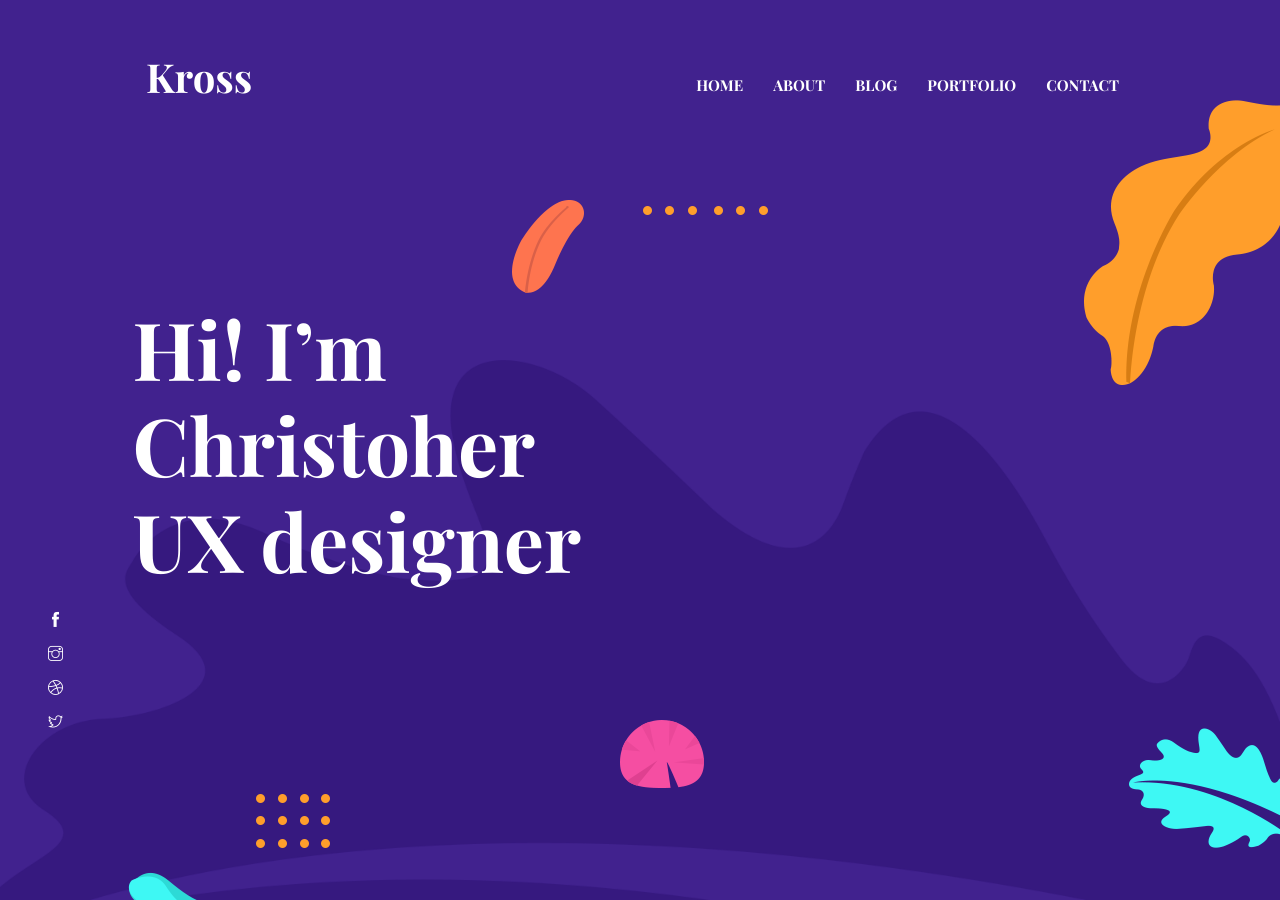
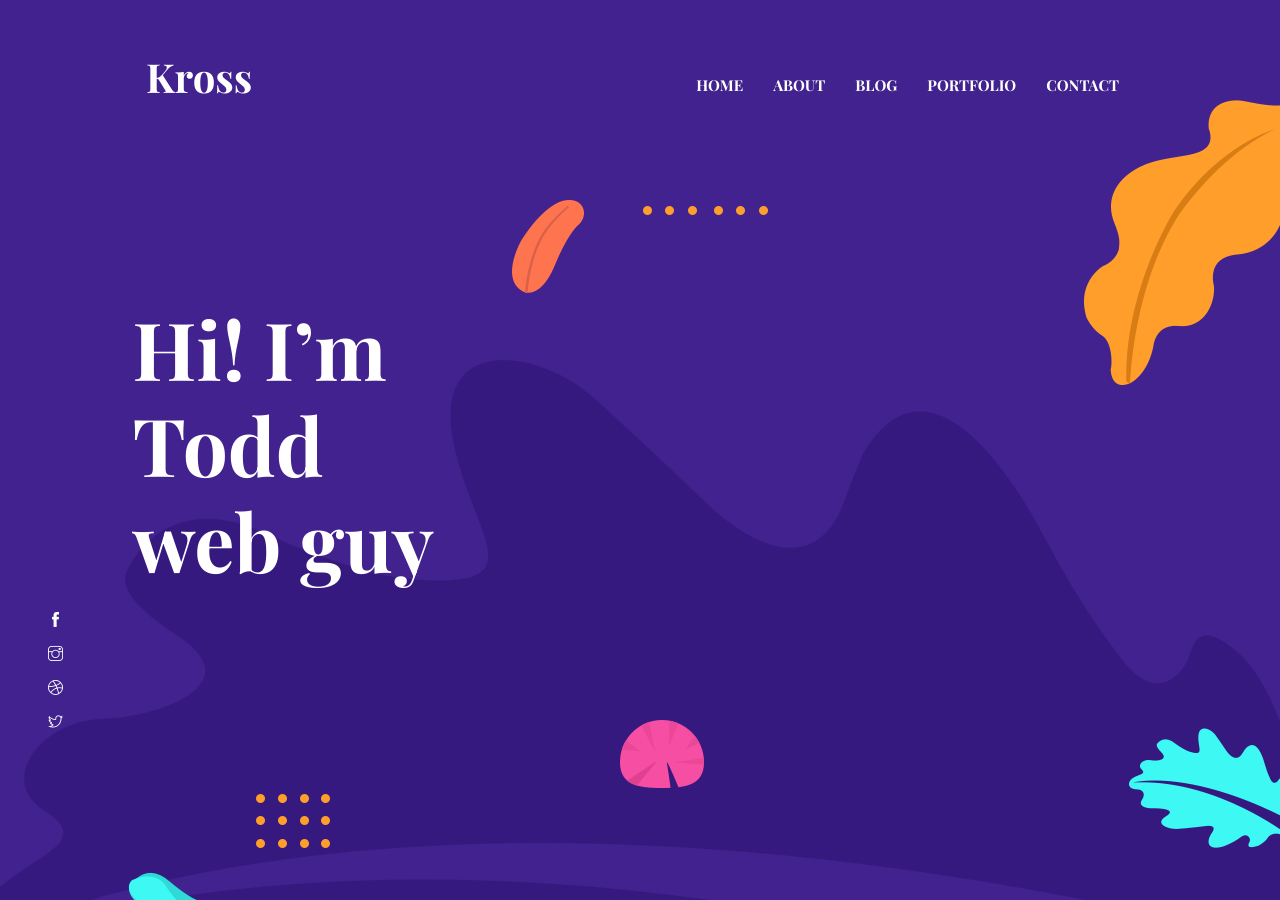
Before and after one commit to toddberlin/tb-test-site.github.io, a Jekyll site: the page built from index.html, in a window 1280 px wide and 900 px high. Built offline with Jekyll 4.4.1, drawn with Linux system fonts in a browser that asks for light colours.

Commit message:
Update settings.yml

```diff
--- a/_data/settings.yml
+++ b/_data/settings.yml
@@ -38,7 +38,7 @@ disqus-identifier: # Add your shortname for Disqus Comment. For example mr-brown
 # Hero Section
 
 hero:
-  hero-title: Hi! I’m <br> Christoher <br> UX designer
+  hero-title: Hi! I’m <br> Todd <br> web guy
 
 social:
 - {icon: "ti-facebook", link: "#"}
```
